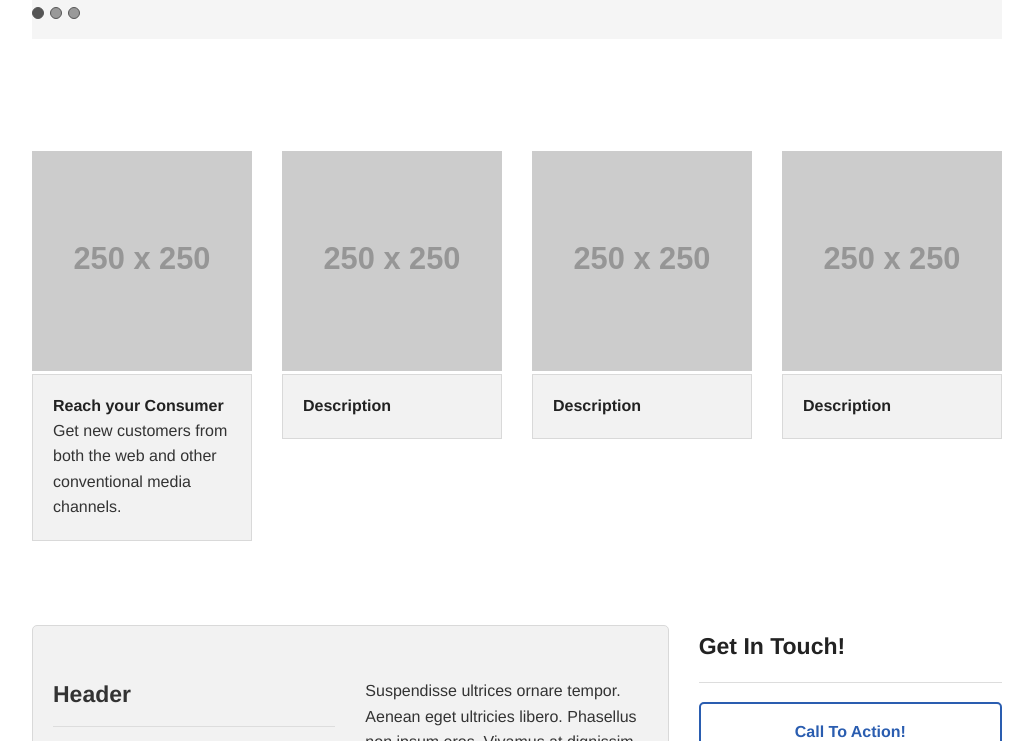
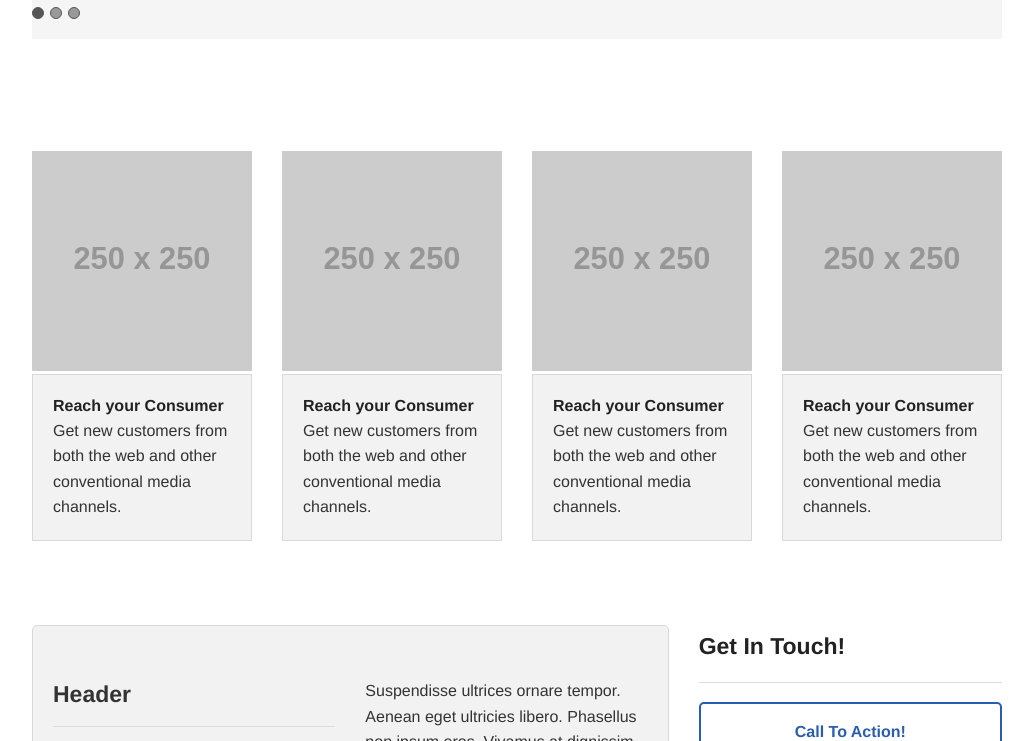
Before and after one commit to denisinla/tvi, a website: page public/index.html in a window 1280 px wide. Shown: the part 468-1209 px from the top of the page, without its empty margins (123-1156 px from the left). Drawn offline with Linux system fonts and the light colour scheme; placeholder pictures from the web are drawn by us.

Commit message:
Added product description content.

```diff
--- a/public/index.html
+++ b/public/index.html
@@ -128,17 +128,23 @@
 
         <div class="large-3 small-6 columns">
           <img src="http://placehold.it/250x250&text=Thumbnail" />
-          <h6 class="panel">Description</h6>
+          <h6 class="panel">Reach your Consumer
+          	<p>Get new customers from both the web and other conventional media channels.</p>
+          </h6>
         </div>
 
         <div class="large-3 small-6 columns">
           <img src="http://placehold.it/250x250&text=Thumbnail" />
-          <h6 class="panel">Description</h6>
+          <h6 class="panel">Reach your Consumer
+          	<p>Get new customers from both the web and other conventional media channels.</p>
+          </h6>
         </div>
 
         <div class="large-3 small-6 columns">
           <img src="http://placehold.it/250x250&text=Thumbnail" />
-          <h6 class="panel">Description</h6>
+          <h6 class="panel">Reach your Consumer
+          	<p>Get new customers from both the web and other conventional media channels.</p>
+          </h6>
         </div>
 
     <!-- End Thumbnails -->
```
